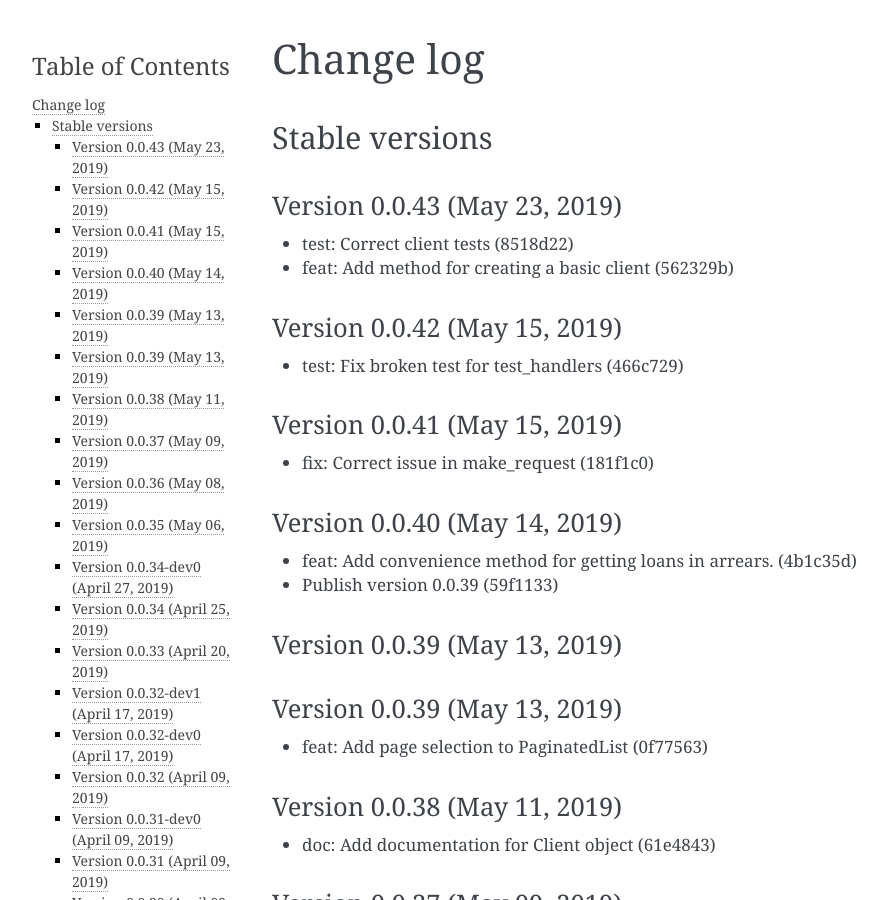
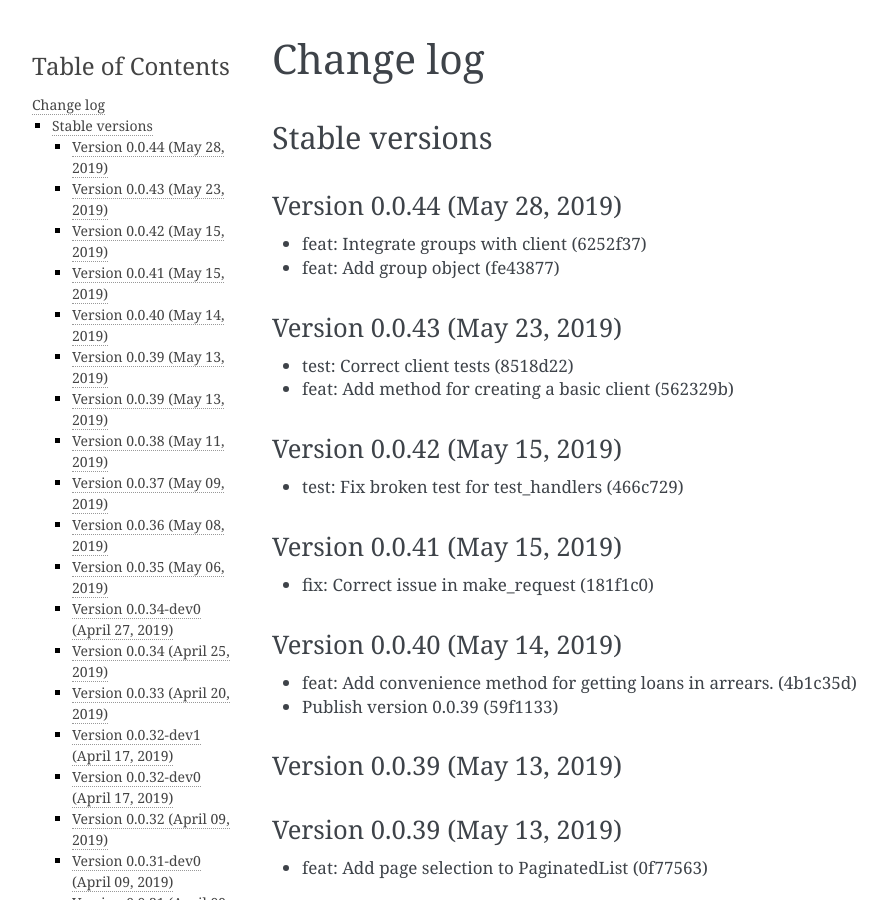
Before and after one commit to mobidevke/PyFineract, a Sphinx documentation site: the page built from docs/changes.rst, in a window 1280 px wide and 900 px high. Shown: the whole window, without its empty margins (148-1035 px from the left). Built offline with Sphinx 7.4.7, drawn with Linux system fonts in a browser that asks for light colours; formulas are drawn with MathJax 3.

Commit message:
Publish version 0.0.44

```diff
--- a/docs/changes.rst
+++ b/docs/changes.rst
@@ -3,6 +3,12 @@ Change log
 
 Stable versions
 ~~~~~~~~~~~~~~~
+
+Version 0.0.44 (May 28, 2019)
+-------------------------------------
+
+* feat: Integrate groups with client (6252f37)
+* feat: Add group object (fe43877)
 
 Version 0.0.43 (May 23, 2019)
 -------------------------------------
--- a/setup.py
+++ b/setup.py
@@ -2,7 +2,7 @@ import textwrap
 
 import setuptools
 
-version = "0.0.43"
+version = "0.0.44"
 
 if __name__ == '__main__':
     setuptools.setup(
```
